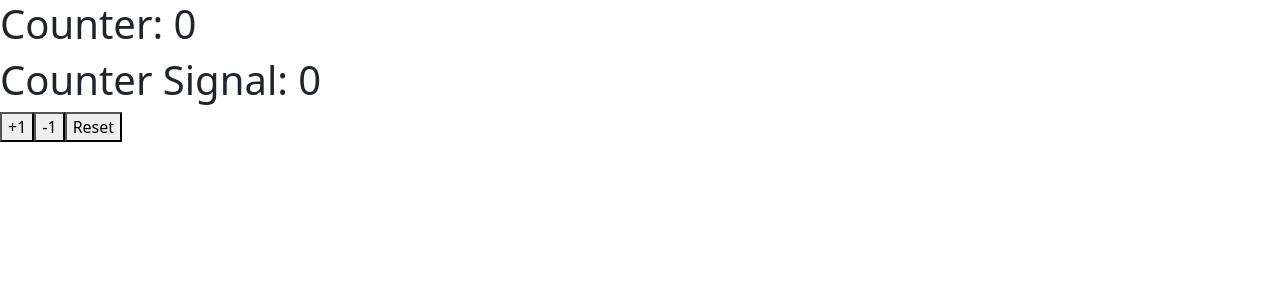
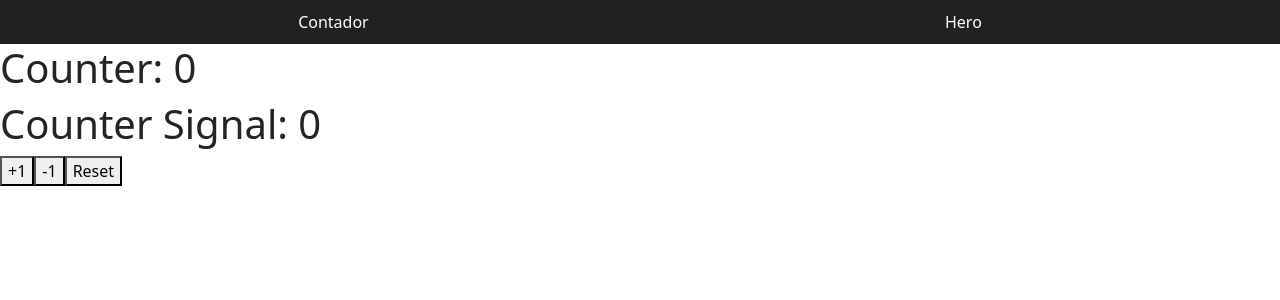
Before and after one commit to alvaroiporre/angular-basic, an Angular app: page / in a window 1280 px wide. Shown: the top 300 px of the page. Built offline with nearby package versions, Linux system fonts and the light colour scheme.

Commit message:
Add navbar with routerLink

```diff
--- a/src/app/app.component.html
+++ b/src/app/app.component.html
@@ -1 +1,3 @@
+<app-navbar/>
+
 <router-outlet />
--- a/src/app/app.routes.ts
+++ b/src/app/app.routes.ts
@@ -10,5 +10,9 @@ export const routes: Routes = [
   {
     path: 'hero',
     component: HeroPageComponent,
+  },
+  {
+    path: '**',
+    redirectTo: '',
   }
 ];
--- /dev/null
+++ b/src/app/components/shared/navbar/navbar.component.html
@@ -0,0 +1,19 @@
+<style>
+  nav {
+    display: flex;
+    justify-content: space-around;
+    background-color: #212121;
+    color: white;
+    padding: 10px;
+  }
+
+  nav a {
+    color: white;
+    text-decoration: none;
+  }
+</style>
+
+<nav>
+  <a routerLink='/'>Contador</a>
+  <a routerLink='/hero'>Hero</a>
+</nav>
```
Also changed, not shown: src/app/app.component.ts (+6 -1 lines), src/app/components/shared/navbar/navbar.component.ts (added, +11 -0 lines).
